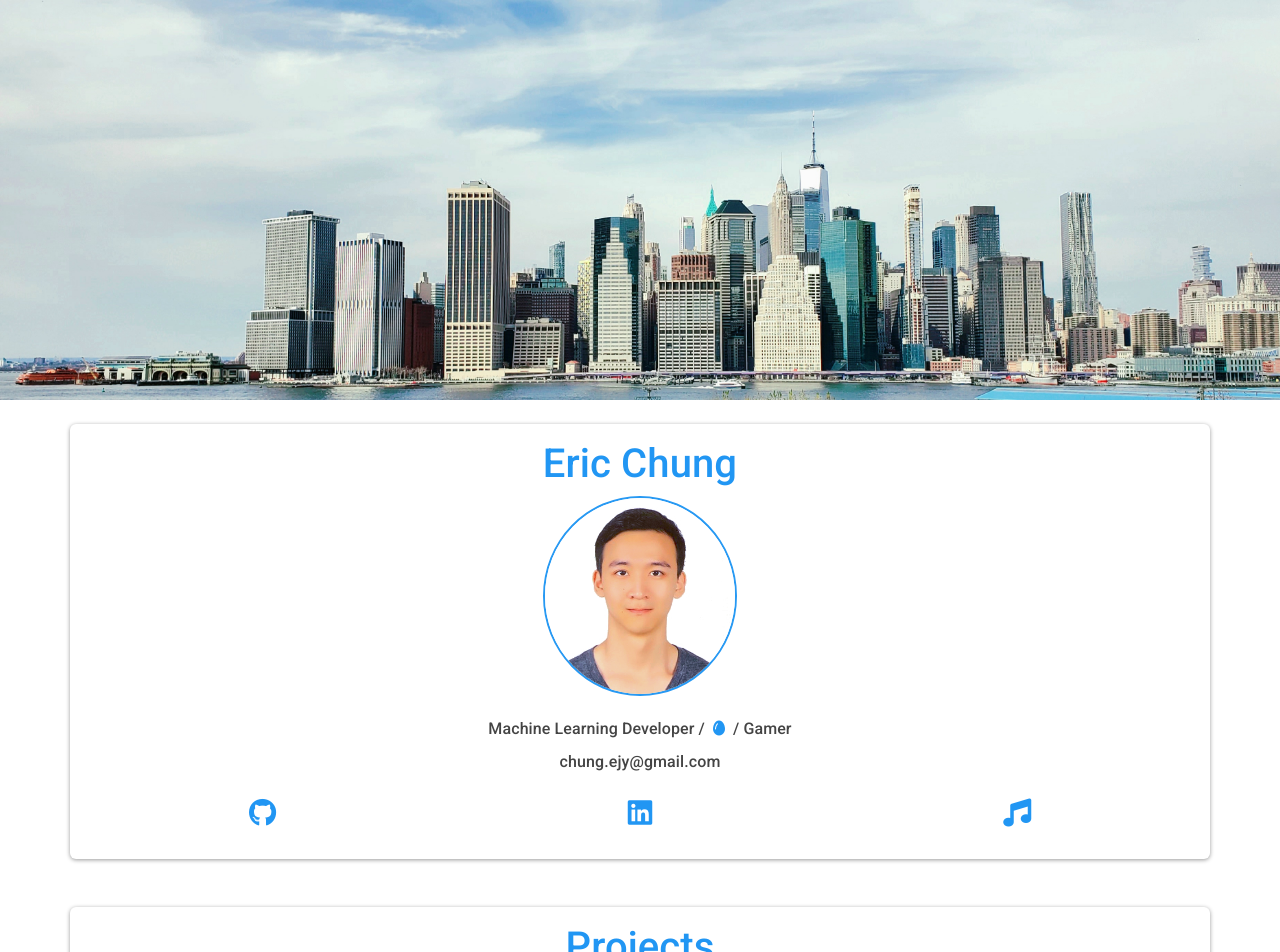
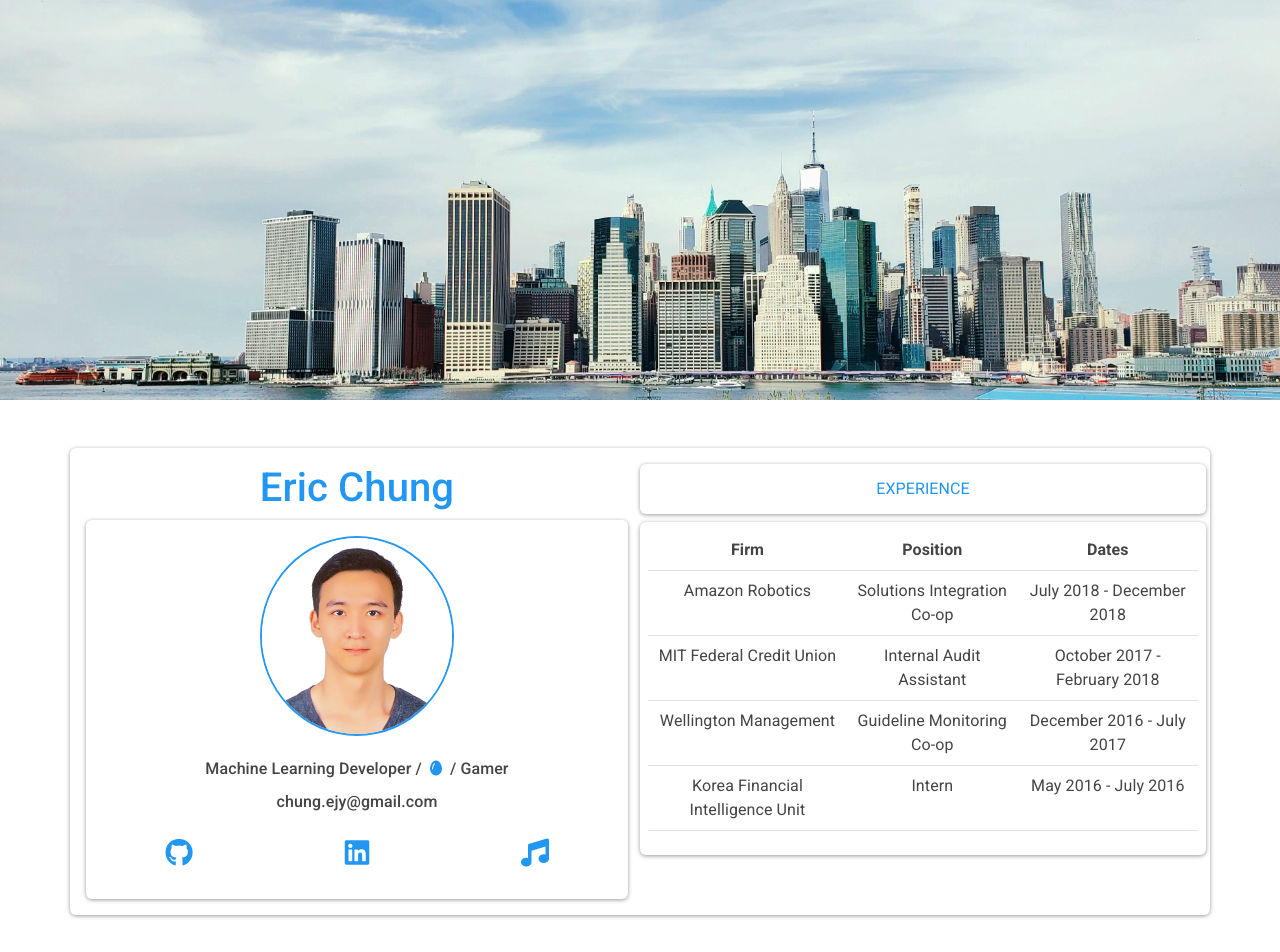
Before and after one commit to chung-ejy/portfolio, a React (Create React App) app: page / in a window 1280 px wide. Shown: the top 952 px of the page. Built offline with nearby package versions, Linux system fonts and the light colour scheme.

Commit message:
added education and experience

```diff
--- /dev/null
+++ b/src/components/data/Education.js
@@ -0,0 +1,59 @@
+import React from 'react'
+const Education = () => {
+    const title = "Education"
+    return(<div className="card cardbody bg-transparent p-2">
+    {/* <h1 className="cardtitle text-primary text-center">{title}</h1> */}
+    <table className="table table-responsive-sm text-center">
+            <thead>
+                <tr><th>School</th><th>Degree</th><th>Dates</th></tr>
+            </thead>
+            <tbody>
+            <tr>
+                <td className="d-none d-lg-table-cell">
+                    Northeastern University
+                </td>
+                <td className="d-none d-lg-table-cell">
+                    Bachelor's of Computer Science and Finance
+                </td>
+                <td className="d-none d-lg-table-cell">
+                    September 2015 - May 2020
+                </td>
+            </tr>
+            <tr>
+                <td className="d-none d-lg-table-cell">
+                    Yongsan International School of Seoul
+                </td>
+                <td className="d-none d-lg-table-cell">
+                    High School Diploma
+                </td>
+                <td className="d-none d-lg-table-cell">
+                    September 2008 - May 2013
+                </td>
+            </tr>
+            <tr>
+                <td className="d-none d-lg-table-cell">
+                    Lycee International Xavier
+                </td>
+                <td className="d-none d-lg-table-cell">
+                    Secondary Education
+                </td>
+                <td className="d-none d-lg-table-cell">
+                    October 2007 - May 2008
+                </td>
+            </tr>
+            <tr>
+                <td className="text-light d-none d-lg-table-cell">
+                    Yongsan International School of Seoul
+                </td>
+                <td className="text-light d-none d-lg-table-cell">
+                Secondary Education
+                </td>
+                <td className="text-light d-none d-lg-table-cell">
+                October 2007 - May 2008
+                </td></tr>
+        </tbody>
+    </table>
+</div>)
+}
+
+export default Education
--- /dev/null
+++ b/src/components/data/Experience.js
@@ -0,0 +1,60 @@
+import React from 'react'
+const Experience = () => {
+    const title = "Experience"
+    return(<div className="card cardbody bg-transparent p-2">
+    {/* <h1 className="cardtitle text-primary text-center">{title}</h1> */}
+    <table className="table table-responsive-sm text-left">
+            <thead>
+                <tr><th>Firm</th><th>Position</th><th>Dates</th></tr>
+            </thead>
+            <tbody>
+            <tr>
+                <td className="d-none d-lg-table-cell">
+                    Amazon Robotics
+                </td>
+                <td className="d-none d-lg-table-cell">
+                    Solutions Integration Co-op
+                </td>
+                <td className="d-none d-lg-table-cell">
+                    July 2018 - December 2018
+                </td>
+            </tr>
+            <tr>
+                <td className="d-none d-lg-table-cell">
+                    MIT Federal Credit Union
+                </td>
+                <td className="d-none d-lg-table-cell">
+                    Internal Audit Assistant
+                </td>
+                <td className="d-none d-lg-table-cell">
+                    October 2017 - February 2018
+                </td>
+            </tr>
+            <tr>
+                <td className="d-none d-lg-table-cell">
+                    Wellington Management
+                </td>
+                <td className="d-none d-lg-table-cell">
+                    Guideline Monitoring Co-op
+                </td>
+                <td className="d-none d-lg-table-cell">
+                    December 2016 - July 2017
+                </td>
+            </tr>
+            <tr>
+                <td className="d-none d-lg-table-cell">
+                    Korea Financial Intelligence Unit
+                </td>
+                <td className="d-none d-lg-table-cell">
+                    Intern
+                </td>
+                <td className="d-none d-lg-table-cell">
+                    May 2016 - July 2016
+                </td>
+            </tr>
+        </tbody>
+    </table>
+</div>)
+}
+
+export default Experience
--- a/src/components/data/Profile.js
+++ b/src/components/data/Profile.js
@@ -1,39 +1,35 @@
-import React from 'react';
+import React, {useState} from 'react';
 import headshot from '../../assets/headshot.jpg'
+import Experience from './Experience';
+import Education from './Education';
+import ProfileCard from './ProfileCard';
 const Profile = () => {
+  const [state,setState] = useState("Experience")
+  const onChange = (e) => {
+    if(state==="Experience"){
+      setState("Education")
+    } else {
+      setState("Experience")
+    }
+  }
   return (
-    <div className="card card-body md-10 mt-4 mb-4 text-center bg-transparent">
-      <h1 className="cardtitle text-primary">Eric Chung</h1>
-      {/* <h1><i className="fas fa-user fa-xl text-primary"></i></h1> */}
-      <div className="row">
+    <div className="card card-body md-10 mt-5 mb-3 text-center bg-transparent">
+        <div className="row">
         <div className="col">
-          <img alt="myface" className="img-fluid" style={imageStyle} src={headshot}></img>
+        <h1 className="text-primary">Eric Chung</h1>
+          <ProfileCard />
         </div>
-      </div>
-      <div className="row mt-3">
-        <h6>Machine Learning Developer /
-        <a href="https://www.instagram.com/emiru.jpg/"><i className={`fas fa-egg fas-lg text-primary m-2`}></i></a>
-        / Gamer
-        </h6>
-        <h6>chung.ejy@gmail.com</h6>
-      </div>
-      <div className="row">
-        <div className="col m-1">
-          <h3 className="">
-          <a href="https://github.com/chung-ejy"><i className={`fab fa-github fab-lg text-primary mt-3`}></i></a>
-          </h3>
+        <div className="col">
+          <div className="row"><button className="btn btn-outline-primary btn-block" onClick={onChange}>{state}</button></div>
+          <div className="row mt-2">{state === "Experience" ?  <Experience /> : <Education />}</div>
         </div>
-        <div className="col m-1">
-          <h3 className="">
-          <a href="https://www.linkedin.com/in/chung-ejy/"><i className={`fab fa-linkedin fab-lg text-primary mt-3`}></i></a>
-          </h3>
+        {/* <div className="row">
+          <div className="col"><Experience /></div>
+          <div className="col"><Education /></div>
+        </div> */}
         </div>
-        <div className="col m-1">
-          <h3 className="">
-          <a href="https://open.spotify.com/playlist/6qwHbTZBvcOC9fqPrzhpNI?si=7eeedbe18f2e4a2c"><i className={`fas fa-music fas-lg text-primary mt-3`}></i></a>
-          </h3>
-        </div>
-          </div>
+        {/* <div className="row mt-2"><div className="col"><Experience /></div></div>
+        <div className="row mt-2"><div className="col"><Education /></div></div> */}
         </div>
   );
 };
--- /dev/null
+++ b/src/components/data/ProfileCard.js
@@ -0,0 +1,47 @@
+import React, {useState} from 'react';
+import headshot from '../../assets/headshot.jpg'
+
+const ProfileCard = () => {
+  return (
+    <div className="card card-body text-center bg-transparent">
+      <div className="row">
+        <div className="col align-item-center">
+          <img alt="myface" className="img-fluid" style={imageStyle} src={headshot}></img>
+          <div className="row mt-3">
+        <h6>Machine Learning Developer /
+        <a href="https://www.instagram.com/emiru.jpg/"><i className={`fas fa-egg fas-lg text-primary m-2`}></i></a>
+        / Gamer
+        </h6>
+        <h6>chung.ejy@gmail.com</h6>
+      </div>
+      <div className="row">
+        <div className="col m-1">
+          <h3 className="">
+          <a href="https://github.com/chung-ejy"><i className={`fab fa-github fab-lg text-primary mt-3`}></i></a>
+          </h3>
+        </div>
+        <div className="col m-1">
+          <h3 className="">
+          <a href="https://www.linkedin.com/in/chung-ejy/"><i className={`fab fa-linkedin fab-lg text-primary mt-3`}></i></a>
+          </h3>
+        </div>
+        <div className="col m-1">
+          <h3 className="">
+          <a href="https://open.spotify.com/playlist/6qwHbTZBvcOC9fqPrzhpNI?si=7eeedbe18f2e4a2c"><i className={`fas fa-music fas-lg text-primary mt-3`}></i></a>
+          </h3>
+        </div>
+          </div>
+        </div>
+      </div>
+    </div>
+  );
+};
+
+const imageStyle = {
+  display: "inline",
+  border:"solid 2px #2799F3",
+  width:"auto",
+  height:"200px",
+  borderRadius:"50%"
+}
+export default ProfileCard;
```
